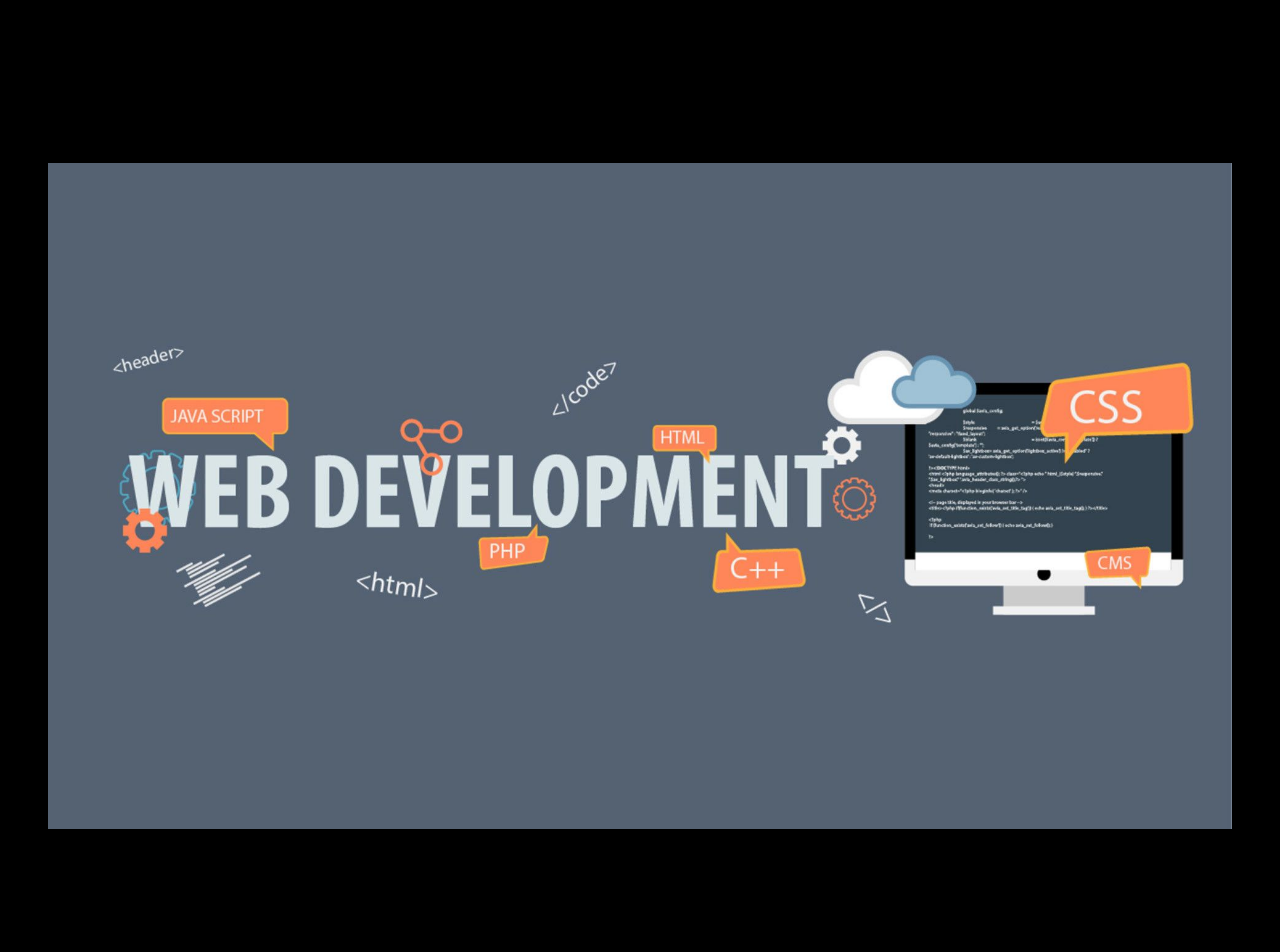
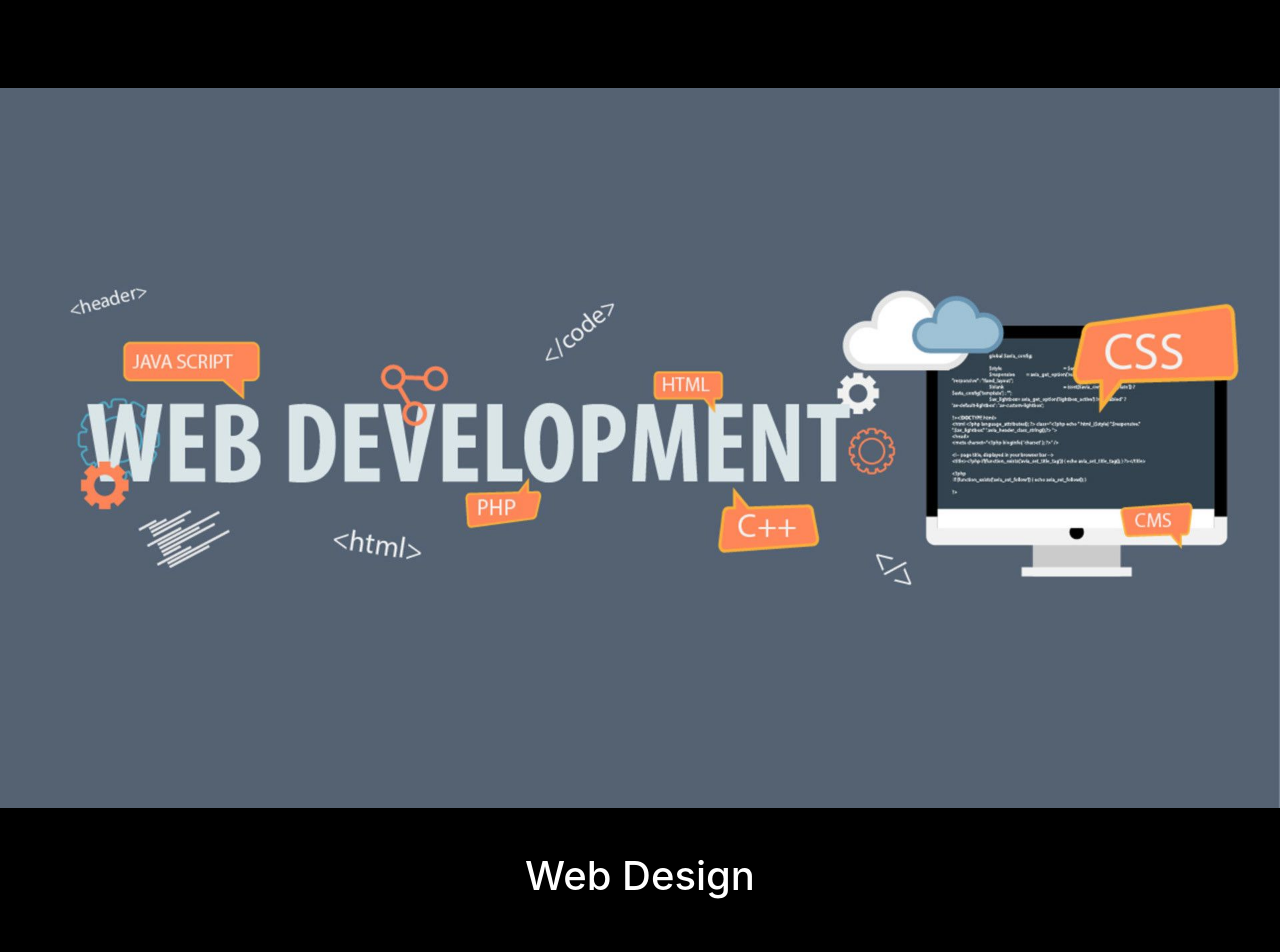
Before and after one commit to Mihir06121/TechNova, a React (Create React App) app: page /ruleswebdesign in a window 1280 px wide. Shown: the top 952 px of the page. Built offline with nearby package versions, Linux system fonts and the light colour scheme.

Commit message:
final changes to events

```diff
--- a/src/components/Rules/WebDesign.jsx
+++ b/src/components/Rules/WebDesign.jsx
@@ -12,10 +12,10 @@ const RuleCod = () => {
 
  return(
      <div className="pt-5 pb-3">
-     <div className="p-5">
+     <div className="">
      <div className="webbg"></div>
      </div>
-         <div align="center" className="pt-5">
+         <div align="center" className="pt-1">
              <h1>Web Design</h1>
          </div>
         <div className="pt-3 pb-5">
```
